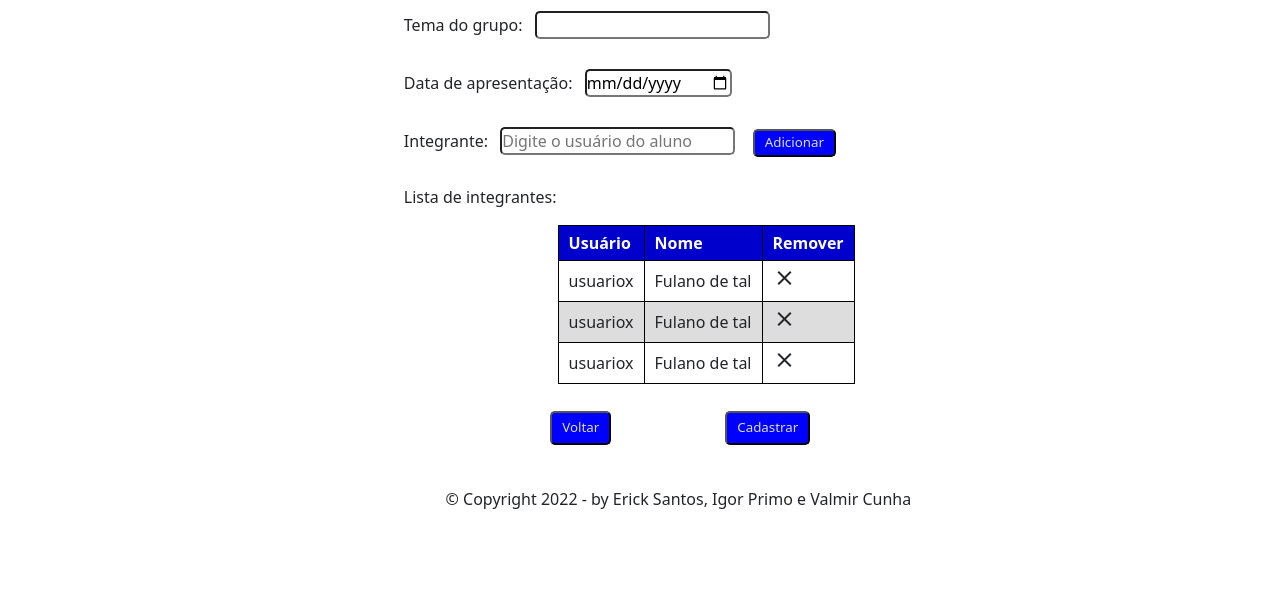
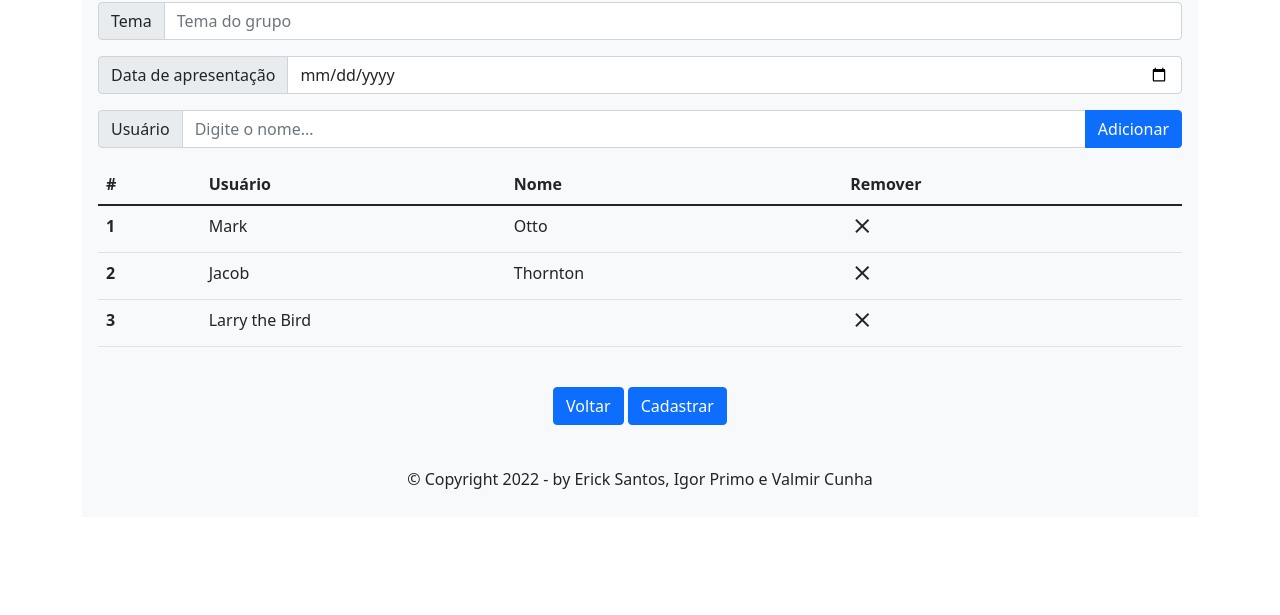
Before and after one commit to igor-primo/SAAP-UFS, a plain HTML site: page View/CadastroGrupo.html in a window 1280 px wide. Shown: the part 185-800 px from the top of the page. Drawn offline with nearby package versions, Linux system fonts and the light colour scheme.

Commit message:
atualização tela de grupo

```diff
--- a/View/CadastroGrupo.html
+++ b/View/CadastroGrupo.html
@@ -13,8 +13,6 @@
     <link rel="stylesheet" href="/View/Css/Cabecalho.css">
     <link rel="stylesheet" href="/View/Css/EstruturaPrincipal.css">
     <link rel="stylesheet" href="/View/Css/Footer.css">
-    <link rel="stylesheet" href="/View/Css/EstiloFormulario.css">
-    <link rel="stylesheet" href="/View/Css/Tabela.css">
     <title>Cadastro Grupo</title>
 </head>
 
@@ -50,64 +48,69 @@
             </div>
         </nav>
     </header>
-    <div id="corpo">
-        <h1 style="text-align: center;">Cadastra Projeto</h1>
-        <div class="formularioGrupo">
-            <form action="">
-                <div class="campo">
-                    <label for="nomeProjeto">Tema do grupo:</label>
-                    <input type="text" class="nomeProjeto">
+    <div class="container">
+        <div class="p-3 mb-2 bg-light text-dark">
+          <h3><center>Cadastro de grupo</center></h3>
+          <form action="" method="post">
+            <br>
+            <div class="input-group mb-3">
+              <span class="input-group-text" id="basic-addon1">Tema</span>
+              <input type="text" class="form-control" placeholder="Tema do grupo" aria-label="Username" aria-describedby="basic-addon1">
             </div>
-                <div class="campo">
-                    <label for="dataApresentacao">Data de apresentação:</label>
-                    <input type="date" name="data" id="dataApresentacao">
+            <div class="input-group mb-3">
+              <span class="input-group-text" id="basic-addon1">Data de apresentação</span>
+              <input id="date" type="date" class="form-control" placeholder="Endereço de email" aria-label="Email" aria-describedby="basic-addon1">
             </div>
-                <div class="campo">
-                    <label for="integrante">Integrante:</label>
-                    <input type="text" name="data" id="integrante" placeholder="Digite o usuário do aluno">
-                    <input type="button" value="Adicionar">
+            <div class="input-group mb-3">
+                <span class="input-group-text" id="basic-addon1">Usuário</span>
+                <input id = "new_user" type="text" class="form-control" placeholder="Digite o nome..." aria-label="Email" aria-describedby="basic-addon1">
+                <input type="button" class="btn btn-primary" value="Adicionar" onclick="">
             </div>
-                <label for="">Lista de integrantes:</label>
-                <div class="tabelaIntegrantes">
-                    <table id="tabela">
-                        <tr class="titulos">
-                            <!--Linha-->
-                            <th>Usuário</th>
-                            <th>Nome</th>
-                            <th>Remover</th>
+            <table id="tabela" class="table table-hover">
+                <thead>
+                  <tr>
+                    <th scope="col">#</th>
+                    <th scope="col">Usuário</th>
+                    <th scope="col">Nome</th>
+                    <th scope="col">Remover</th>
                   </tr>
+                </thead>
+                <tbody>
                   <tr>
-                            <!--Linha-->
-                            <td>usuariox</td>
-                            <td>Fulano de tal</td>
-                            <!-- <td><input type="button" value="Delete" onclick="deleteRow(this.parentNode.parentNode.rowIndex)"></td> -->
+                    <th scope="row">1</th>
+                    <td>Mark</td>
+                    <td>Otto</td>
                     <td><span class="material-icons-outlined btnRemover"
                         onclick="deleteRow(this.parentNode.parentNode.rowIndex)">close</span></td>
                   </tr>
                   <tr>
-                            <!--Linha-->
-                            <td>usuariox</td>
-                            <td>Fulano de tal</td>
+                    <th scope="row">2</th>
+                    <td>Jacob</td>
+                    <td>Thornton</td>
                     <td><span class="material-icons-outlined btnRemover"
                         onclick="deleteRow(this.parentNode.parentNode.rowIndex)">close</span></td>
                   </tr>
                   <tr>
-                            <!--Linha-->
-                            <td>usuariox</td>
-                            <td>Fulano de tal</td>
+                    <th scope="row">3</th>
+                    <td colspan="2">Larry the Bird</td>
                     <td><span class="material-icons-outlined btnRemover"
                         onclick="deleteRow(this.parentNode.parentNode.rowIndex)">close</span></td>
                   </tr>
+                </tbody>
               </table>
+                  <br>
+                <center>
+                  <input type="button" class="btn btn-primary" value="Voltar" onclick="history.go(-1)">
+                  <input type="submit" class="btn btn-primary" value="Cadastrar" ></input>
+                </center>
+          </form>
+          <footer id="rodape">
+            <center>
+              &copy; Copyright 2022 - by Erick Santos, Igor Primo e Valmir Cunha
+            </center>
+          </footer>
         </div>
-            </form>
-            <button class="voltar">Voltar</button>
-            <button class="cadastrar">Cadastrar</button>
     </div>
-        <footer id="rodape">
-            &copy; Copyright 2022 - by Erick Santos, Igor Primo e Valmir Cunha
-        </footer>
-
         <script src="https://cdn.jsdelivr.net/npm/bootstrap@5.1.3/dist/js/bootstrap.bundle.min.js"
             integrity="sha384-ka7Sk0Gln4gmtz2MlQnikT1wXgYsOg+OMhuP+IlRH9sENBO0LRn5q+8nbTov4+1p"
             crossorigin="anonymous"></script>
--- a/View/Css/EstiloFormulario.css
+++ b/View/Css/EstiloFormulario.css
@@ -4,26 +4,8 @@
     display: block;
 }
 
-
-input,
-select,
-button {
-    border-radius: 5px;
-}
-
 .campo {
     margin-bottom: 1em;
-}
-
-button{
-    position: relative;
-    font-size: 10pt;
-    margin-top: 2em;
-    background-color: blue;
-    color: #dddddd;
-    border-radius: 5px;
-    padding: 5px 10px 5px 10px;            /*top,right,bottom,left*/
-    cursor: pointer;
 }
 
 label{
@@ -32,10 +14,6 @@ label{
     margin-right: 0.5em;
 }
 
-button.voltar {
-    margin-left: 20%;
-}
-
 .cadastrar {
     margin-left: 15%;
 }
--- a/View/Css/Tabela.css
+++ b/View/Css/Tabela.css
@@ -23,15 +23,6 @@ input,
     cursor: pointer;
 }
 
-input[type="button"] {
-    margin-left: 1em;
-    font-size: 10pt;
-    background-color: blue;
-    color: #dddddd;
-    border-radius: 5px;
-    padding: 2px 10px;
-}
-
 .tabelaIntegrantes {
     margin-left: 21%;
 }
```
Lines whose indentation alone changed are shown as unchanged.
